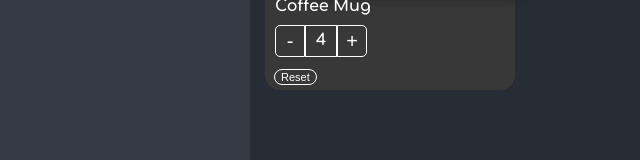
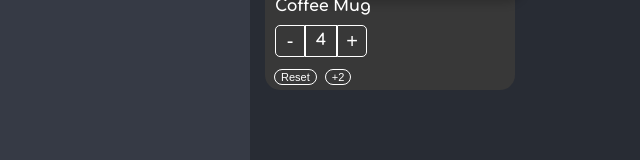
Before and after one commit to Hebary/Lazyload-practice, a React (Vite) app: page / in a window 1280 px wide. Shown: the part 336-496 px from the top of the page, without its empty margins (0-640 px from the left). Built offline with nearby package versions, Linux system fonts and the light colour scheme.

Commit message:
pattern complete

```diff
--- a/src/02-component-patterns/pages/ShoppingPage.tsx
+++ b/src/02-component-patterns/pages/ShoppingPage.tsx
@@ -27,7 +27,7 @@ export const ShoppingPage = () => {
               }}
             >
             {
-              ({ reset }) => (
+              ({ reset, increaseBy, count, isMaxCountReached }) => (
                 <>
                   <ProductImage
                     className='custom-img'
@@ -36,11 +36,20 @@ export const ShoppingPage = () => {
                     className='text-white font-bold' />
                   <ProductButtons
                     className='custom-buttons text-white font-bold' />
-                    <button
-                      className='reset-button'
-                      onClick={reset}>
-                        Reset
+                    <button className='reset-button' onClick={ reset }>
+                      Reset
                     </button>
+
+                    { isMaxCountReached ?
+                        <button className='reset-button' onClick={ () => increaseBy(-2) }>
+                          -2
+                        </button>
+                        :
+                        <button className='reset-button' onClick={ () => increaseBy(2) }>
+                           +2
+                        </button>
+                    }
+                    <div style={{flex:1}}></div>
                 </>
               )
             }
```
